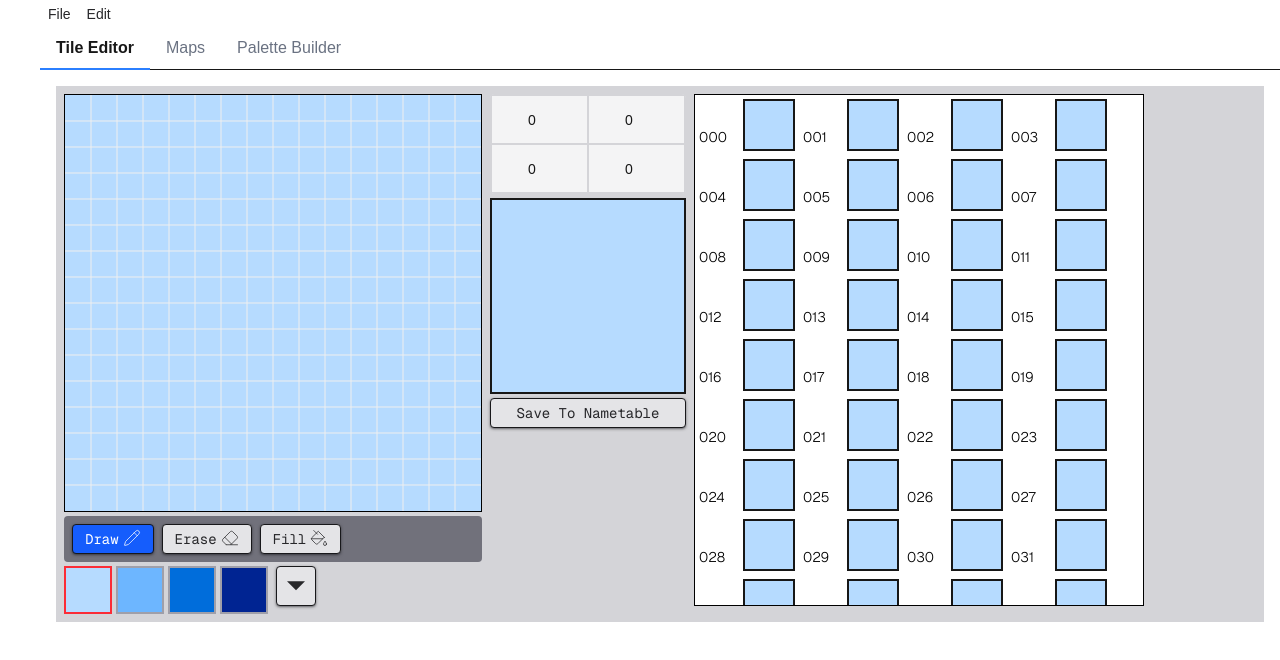
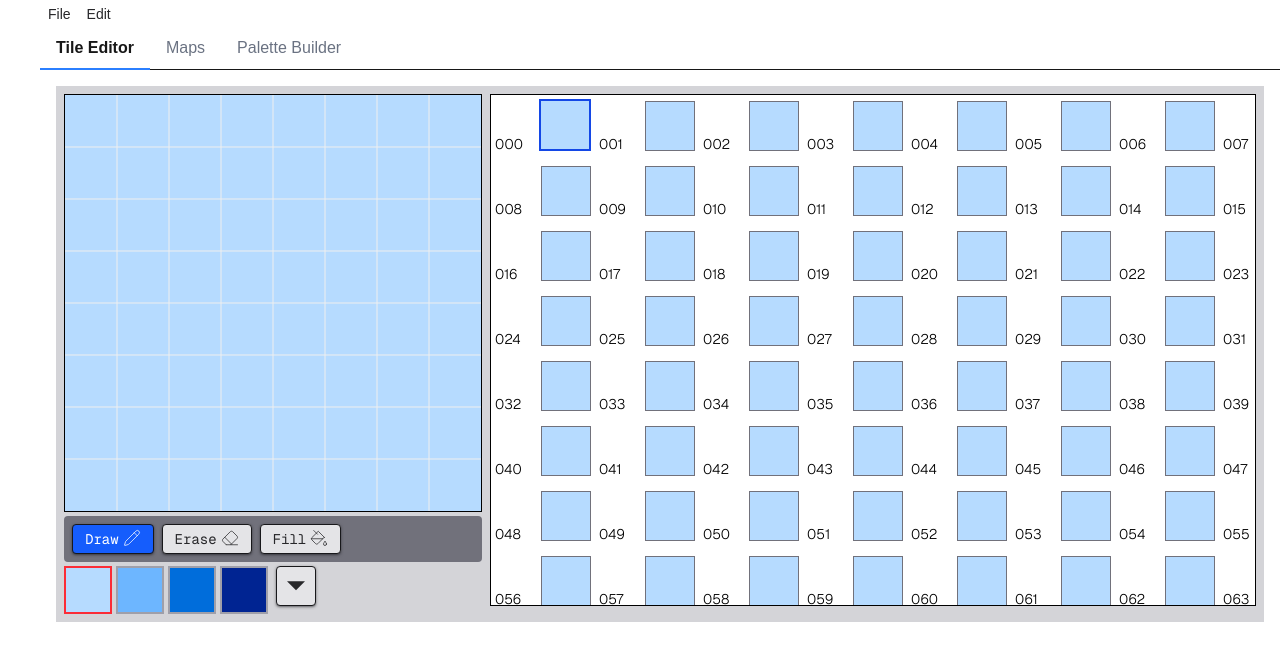
Before and after one commit to soshimozi/nes-editor, a Next.js app: page /tile-map-editor in a window 1280 px wide. Shown: the top 660 px of the page. Built offline with nearby package versions, Linux system fonts and the light colour scheme.

Commit message:
Refactored into a single tile editor.  Will work on multi-tile editing later (#15)

```diff
--- a/src/app/tile-map-editor/page.tsx
+++ b/src/app/tile-map-editor/page.tsx
@@ -16,7 +16,7 @@ import { Tool, ToolSelector } from '@/components/ToolSelector';
 import { TileQuadSelector } from '@/components/TileQuadSelector';
 import { Group, Palette } from 'lucide-react';
 import { SpritePreview } from '@/components/SpritePreview';
-import { SpriteEditor } from '@/components/SpriteEditor';
+import { TileEditor } from '@/components/TileEditor';
 import { PaletteBuilder } from '@/components/PaletteBuilder';
 import { Tabs } from '@/components/Tabs';
 import { Tab } from '@/components/Tab';
@@ -68,30 +68,6 @@ export default function Editor() {
     ]);
 
     const [nesPalette, setNESPalette] = useState<string[]>(NES_PALETTE);
-
-    // useEffect(() => {
-    //     const handleClickOutside = (event: MouseEvent) => {
-    //     //   if (
-    //     //     paletteContainerRef.current &&
-    //     //     !paletteContainerRef.current.contains(event.target as Node)
-    //     //   ) {
-    //     //     setShowPaletteSelector(false);
-    //     //   }
-
-    //       if(
-    //         toolContainerRef.current &&
-    //         !toolContainerRef.current.contains(event.target as Node)
-    //       ) {
-    //         setShowToolSelector(false);
-    //       }
-    //     };
-
-    //     document.addEventListener('mousedown', handleClickOutside);
-    //     return () => {
-    //       document.removeEventListener('mousedown', handleClickOutside);
-    //     };
-    //   }, []);
-
 
     useHotkeys('z', 'ctrl', () => {
         undoState();
@@ -348,26 +324,32 @@ export default function Editor() {
         }
     }
 
+    const [selectedTileIndex, setSelectedTileIndex] = useState<number>(0);
+
     // TODO: move into component
-    function onDrawPixel(x: number, y: number, quad: number): void {
-        const tileIndex = quads[quad];
-        const newTile = new Uint8Array(chr[tileIndex]); // clone
+    function onDrawPixel(x: number, y: number): void {
 
-        var state:UndoRedoState =  { x: x, y: y, tileIndex: tileIndex, color: getTilePixel(chr[tileIndex], x, y)}
+        var state:UndoRedoState =  { x: x, y: y, tileIndex: selectedTileIndex, color: getTilePixel(chr[selectedTileIndex], x, y)}
+
+        const newTile = new Uint8Array(chr[selectedTileIndex])
 
         if (tool === 'draw')  {
             pushHistory(state);
             setTilePixel(newTile, x, y, selectedColorIndex);
+            updateCHR(newTile, selectedTileIndex)
         }
         else if (tool === 'erase') {
             pushHistory(state);
             setTilePixel(newTile, x, y, 0);
         }
-        else if (tool === 'fill') floodFill(newTile, tileIndex, x, y, selectedColorIndex);
+        else if (tool === 'fill') floodFill(newTile, selectedTileIndex, x, y, selectedColorIndex);
 
-        const updated = [...chr];
-        updated[tileIndex] = newTile;
-        setChr(updated);
+        updateCHR(newTile, selectedTileIndex);
+
+        //updateCHR(newTile, selectedTileIndex);
+        // const updated = [...chr];
+        // updated[selectedTileIndex] = newTile;
+        // setChr(updated);
 
         Notify("Auto saved");
     }
@@ -429,22 +411,14 @@ export default function Editor() {
                 <div className="flex items-start flex-row bg-zinc-300 p-2 gap-2">
 
                         <div className="flex flex-col gap-1">
-                            <div className="w-[418px]">
-                                <SpriteEditor quads={quads} chr={chr} palette={palettes[selectedPalettedIndex]} onDrawPixel={onDrawPixel} />
+                            <div className="w-full">
+                                <TileEditor onDropTile={(id) => setSelectedTileIndex(parseInt(id))} selectedTileIndex={selectedTileIndex} chr={chr} palette={palettes[selectedPalettedIndex]} onDrawPixel={onDrawPixel} />
                             </div>
                             <div className='p-2 bg-zinc-500 rounded'>
                             <ToolSelector onSelect={(t) => { setTool(t); setShowToolSelector(false)}} selectedTool={tool} />
                             </div>
                             <div className="flex flex-row items-start gap-2">
                                 <PaletteColorList palette={palettes[selectedPalettedIndex]}  onClicked={(index) => setSelectedColorIndex(index)} selected={selectedColorIndex} />
-                                {/* <div className="flex flex-row gap-2">
-                                    <button
-                                            onClick={() => setShowPaletteSelector(!showPaletteSelector)}
-                                            className='border border-zinc-900 rounded w-[128px] h-[42px] bg-blue-400 p-0 cursor-pointer hover:bg-blue-200 active:bg-blue-600'>
-                                        Select Palette
-
-                                    </button>
-                                </div> */}
                                 <div className="flex flex-col justify-items-center">
                                     <button onClick={() => setShowPaletteSelector(!showPaletteSelector)}
                                         className='w-[40px] h-[40px]
@@ -465,7 +439,7 @@ export default function Editor() {
 
                         </div>
 
-                        <div className="flex flex-col gap-1">
+                        {/* <div className="flex flex-col gap-1">
                             <div>
                                 <TileQuadSelector
                                             value={quads}
@@ -486,15 +460,17 @@ export default function Editor() {
                                 Save To Nametable
                             </button>
                             </div>
-                        </div>
+                        </div> */}
                         <div
-                            className="h-[512px] overflow-y-scroll bg-white border-black border w-[450px]"
+                            className="h-[512px] overflow-y-scroll bg-white border-black border w-fill"
                             onDragOver={(e) => e.preventDefault()}
                             onDrop={async (e) => {
                                 e.preventDefault();
                                 handleGridDrop(e.dataTransfer.files?.[0])
                             }}>
                             <TileGrid
+                                onSelect={setSelectedTileIndex}
+                                selectedIndex={selectedTileIndex}
                                 tiles={chr}
                                 scale={6}
                                 palette={palettes[selectedPalettedIndex]}
--- a/src/components/ChrTileCanvas.tsx
+++ b/src/components/ChrTileCanvas.tsx
@@ -8,8 +8,7 @@ type ChrTileCanvasProps = {
     scale?: number;
     palette?: [string, string, string, string]; // NES-style palette: 4 color hex strings
     onDrawPixel?: (x: number, y: number) => void; // callback for drawing
-    isSelected?: boolean;
-    isSelectable?: boolean;
+    isSelected: boolean;
 };
 
 export const ChrTileCanvas: React.FC<ChrTileCanvasProps> = ({
@@ -17,8 +16,7 @@ export const ChrTileCanvas: React.FC<ChrTileCanvasProps> = ({
     scale = 16,
     palette = ['#000000', '#555555', '#AAAAAA', '#FFFFFF'],
     onDrawPixel,
-    isSelected = false,
-    isSelectable = true
+    isSelected
 }) => {
     const canvasRef = useRef<HTMLCanvasElement>(null);
 
@@ -73,13 +71,13 @@ export const ChrTileCanvas: React.FC<ChrTileCanvasProps> = ({
         setIsDrawing(false);
     }
 
+    const borderClass = isSelected  ? "border-blue-700 border-2" : "border-zinc-500 border";
     return (
         <canvas
             ref={canvasRef}
             width={size}
             height={size}
-            className={`block border-2 transition-all duration-75
-                'border-zinc-500'`
+            className={`block transition-all duration-75 ${borderClass}`
                 }
                 style={{ imageRendering: 'pixelated',
             }}
--- a/src/components/SpriteEditor.tsx
+++ b/src/components/TileEditor.tsx
@@ -1,20 +1,22 @@
 import { useEffect, useRef, useState } from 'react';
 import { ChevronDown, ChevronRight } from 'lucide-react';
 import { CHRData, getTilePixel } from '@/core/chr';
+import DropZone from './DropZone';
 
 type SpriteEditorProps = {
-  quads: [number, number, number, number];
+  selectedTileIndex: number;
   chr: CHRData;
   palette: [string, string, string, string];
-  onDrawPixel?: (x: number, y: number, quad: number) => void;
+  onDrawPixel?: (x: number, y: number) => void;
+  onDropTile?: (tileId: string) => void;
 };
 
-export const SpriteEditor: React.FC<SpriteEditorProps> = ({ quads, chr, palette, onDrawPixel }) => {
+export const TileEditor: React.FC<SpriteEditorProps> = ({ selectedTileIndex, chr, palette, onDrawPixel, onDropTile }) => {
     const canvasRef = useRef<HTMLCanvasElement>(null);
     const [isDrawing, setIsDrawing] = useState(false);
 
     const size = 416;
-    const scale = 26;
+    const scale = 52;
 
     const getMouseCoords = (e: React.MouseEvent<HTMLCanvasElement>) => {
         const rect = (e.target as HTMLCanvasElement).getBoundingClientRect();
@@ -31,22 +33,22 @@ export const SpriteEditor: React.FC<SpriteEditorProps> = ({ quads, chr, palette,
     const drawPixelUnderMouse = (e: React.MouseEvent<HTMLCanvasElement>) => {
         const coords = getMouseCoords(e);
 
-        const x = coords.x % 8;
-        const y = coords.y % 8;
+        // const x = coords.x % 8;
+        // const y = coords.y % 8;
 
-        let quad = 0;
+        // let quad = 0;
 
-        if(coords.x < 8 && coords.y < 8) {
-            quad = 0;
-        } else if( coords.x < 8 && coords.y >= 8) {
-            quad = 2;
-        } else if (coords.x >= 8 && coords.y < 8) {
-            quad = 1;
-        } else {
-            quad = 3;
-        }
+        // if(coords.x < 8 && coords.y < 8) {
+        //     quad = 0;
+        // } else if( coords.x < 8 && coords.y >= 8) {
+        //     quad = 2;
+        // } else if (coords.x >= 8 && coords.y < 8) {
+        //     quad = 1;
+        // } else {
+        //     quad = 3;
+        // }
 
-        onDrawPixel?.(x, y, quad);
+        onDrawPixel?.(coords.x, coords.y);
     }
 
     const handleMouseDown = (e: React.MouseEvent<HTMLCanvasElement>) => {
@@ -73,47 +75,56 @@ export const SpriteEditor: React.FC<SpriteEditorProps> = ({ quads, chr, palette,
 
                 ctx.clearRect(0, 0, size, size);
 
-                for(let q = 0; q < 4; q++) {
-                    const tile = chr[quads[q]];
-
-                    const xOffset = (q % 2) * 8;
-                    const yOffset =  Math.floor((q / 2)) * 8;
-
-                    for (let y = 0; y < 8; y++) {
-                        for (let x = 0; x < 8; x++) {
-                            const colorIndex = getTilePixel(tile, x, y) & 0b11;
-                            ctx.fillStyle = palette[colorIndex] ?? '#000000';
-                            ctx.fillRect((x + xOffset) * scale, (y + yOffset) * scale, scale, scale);
-                        }
+                for (let y = 0; y < 8; y++) {
+                    for (let x = 0; x < 8; x++) {
+                        const colorIndex = getTilePixel(chr[selectedTileIndex], x, y) & 0b11;
+                        ctx.fillStyle = palette[colorIndex] ?? '#000000';
+                        ctx.fillRect((x) * scale, (y) * scale, scale, scale);
                     }
                 }
+
+                // for(let q = 0; q < 4; q++) {
+                //     const tile = chr[quads[q]];
+
+                //     const xOffset = (q % 2) * 8;
+                //     const yOffset =  Math.floor((q / 2)) * 8;
+
+                //     for (let y = 0; y < 8; y++) {
+                //         for (let x = 0; x < 8; x++) {
+                //             const colorIndex = getTilePixel(tile, x, y) & 0b11;
+                //             ctx.fillStyle = palette[colorIndex] ?? '#000000';
+                //             ctx.fillRect((x + xOffset) * scale, (y + yOffset) * scale, scale, scale);
+                //         }
+                //     }
+                // }
 
                 ctx.strokeStyle = '#EFEFEF';
                 ctx.lineWidth = 1;
 
                 // draw grid
-                for (let x = 1; x < 16; x++) {
+                for (let x = 1; x < 8; x++) {
                     ctx.beginPath();
-                    ctx.moveTo(x * 26, 0)
-                    ctx.lineTo(x * 26, size);
+                    ctx.moveTo(x * 52, 0)
+                    ctx.lineTo(x * 52, size);
                     ctx.stroke();
 
                 }
 
-                for(let y = 1; y < 16; y++) {
+                for(let y = 1; y < 8; y++) {
                     ctx.beginPath();
-                    ctx.moveTo(0, y * 26);
-                    ctx.lineTo(size, y * 26);
+                    ctx.moveTo(0, y * 52);
+                    ctx.lineTo(size, y * 52);
                     ctx.stroke();
                 }
             });
 
         return () => cancelAnimationFrame(handle);
 
-    }, [quads, chr, palette]);
+    }, [selectedTileIndex, chr, palette]);
 
     return (
     <div className="border border-black" >
+        <DropZone onDrop={(id) => onDropTile?.(id) }>
         <canvas
             height={size}
             width={size}
@@ -122,6 +133,7 @@ export const SpriteEditor: React.FC<SpriteEditorProps> = ({ quads, chr, palette,
             onMouseMove={handleMouseMove}
             onMouseUp={handleMouseUp}
             />
+        </DropZone>
     </div>
     )
 };
--- a/src/components/TileGrid.tsx
+++ b/src/components/TileGrid.tsx
@@ -8,16 +8,16 @@ import DraggableItem from './DraggableItem';
 
 type TileGridProps = {
     tiles: Tile[];
-    // selectedIndex: number;
-    // onSelect?: (index: number) => void;
+    selectedIndex: number;
+    onSelect?: (index: number) => void;
     scale?: number;
     palette: [string, string, string, string]; // 👈 Add this
 };
 
 export const TileGrid: React.FC<TileGridProps> = ({
     tiles,
-    // selectedIndex,
-    // onSelect,
+    selectedIndex,
+    onSelect,
     scale = 2,
     palette
 }) => {
@@ -29,7 +29,7 @@ export const TileGrid: React.FC<TileGridProps> = ({
             <div
                 className="grid gap-2"
                 style={{
-                    gridTemplateColumns: `repeat(4, ${cellSize * scale * 2}px`,
+                    gridTemplateColumns: `repeat(8, ${cellSize * scale * 2}px`,
                 }}
                 >
                     {tiles.map((tile, index) => (
@@ -39,13 +39,14 @@ export const TileGrid: React.FC<TileGridProps> = ({
                         </span>
                         <div className="justify-items-end w-full">
                             <DraggableItem id={index.toString().padStart(3, '0')}>
-                            <ChrTileCanvas
-                                tile={tile}
-                                // isSelected={index === selectedIndex}
-                                isSelectable={false}
-                                scale={scale}
-                                palette={palette}
-                            />
+                                <button onClick={() => onSelect?.(index)}>
+                                    <ChrTileCanvas
+                                        tile={tile}
+                                        isSelected={index === selectedIndex}
+                                        scale={scale}
+                                        palette={palette}
+                                    />
+                                </button>
                             </DraggableItem>
                         </div>
                     </div>
```
